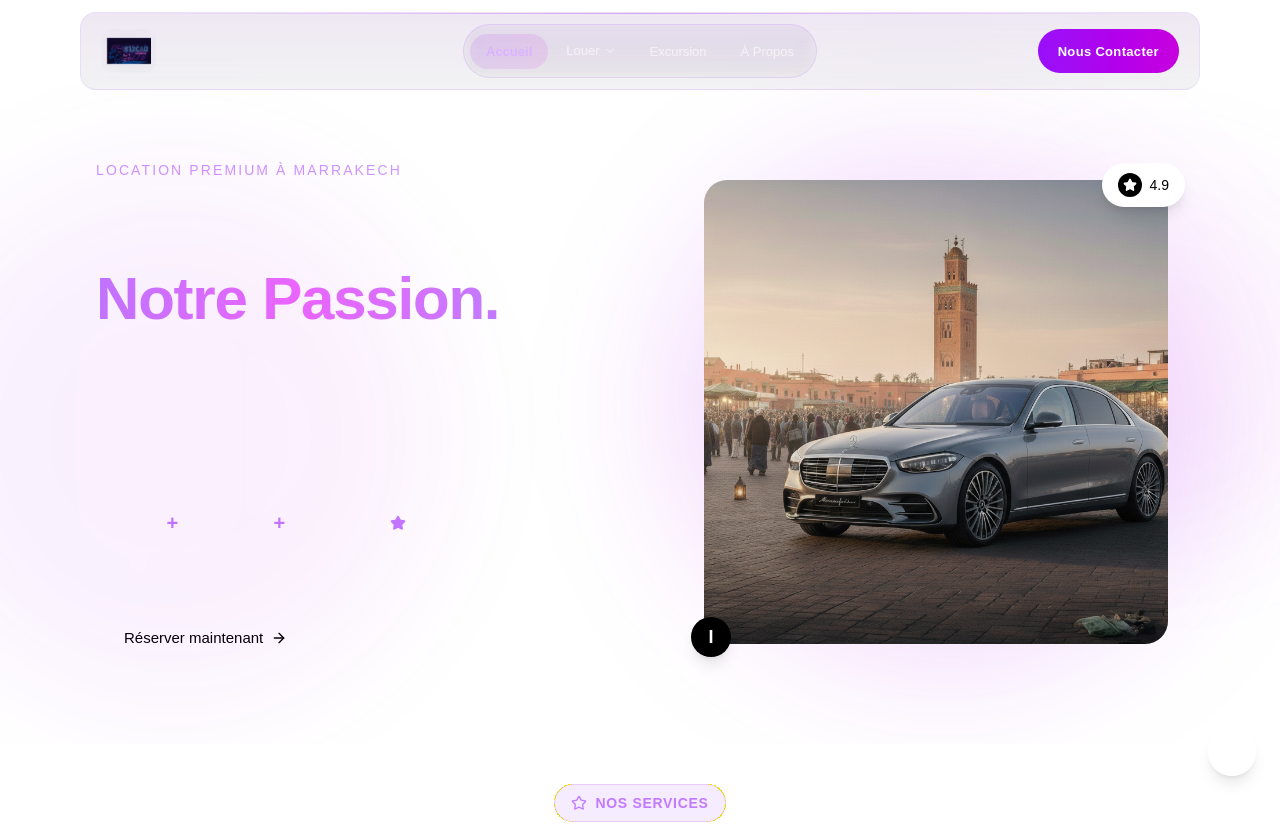
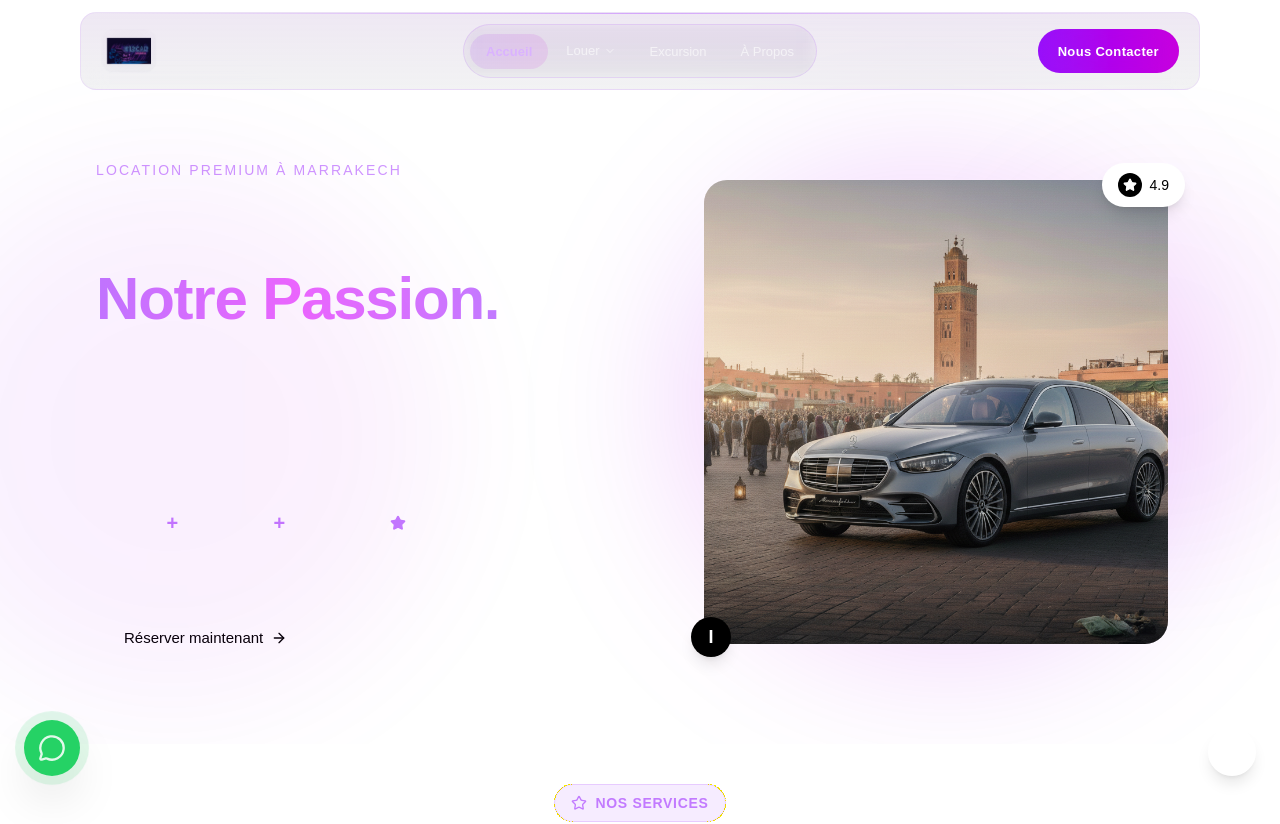
Before and after one commit to H12Car/H12car, a Next.js app: page / in a window 1280 px wide. Shown: the top 824 px of the page. Built offline with nearby package versions, Linux system fonts and the light colour scheme.

Commit message:
Added Whatsapp Icons

```diff
--- a/app/layout.tsx
+++ b/app/layout.tsx
@@ -3,6 +3,7 @@ import { Geist, Geist_Mono } from "next/font/google";
 import "./globals.css";
 import Navbar from "@/components/navBar";
 import Footer from "@/components/footer";
+import WhatsAppButton from "@/components/WhatsAppButton";
 import { ModalProvider } from "@/context/modalContext";
 
 
@@ -36,6 +37,7 @@ export default function RootLayout({
           <Navbar />
           <main>{children}</main>
           <Footer />
+          <WhatsAppButton />
         </ModalProvider>
       </body>
     </html>
--- /dev/null
+++ b/components/WhatsAppButton.tsx
@@ -0,0 +1,32 @@
+"use client";
+
+import { motion } from "framer-motion";
+import { MessageCircle } from "lucide-react";
+
+export default function WhatsAppButton() {
+  const whatsappNumber = "+212614968594"; // Morocco number from footer
+  const message = "Bonjour, je suis intéressé par vos services de location.";
+
+  const handleWhatsAppClick = () => {
+    const url = `https://wa.me/${whatsappNumber.replace(/\s/g, '')}?text=${encodeURIComponent(message)}`;
+    window.open(url, '_blank');
+  };
+
+  return (
+    <motion.button
+      onClick={handleWhatsAppClick}
+      whileHover={{ scale: 1.1, y: -2 }}
+      whileTap={{ scale: 0.95 }}
+      initial={{ opacity: 0, scale: 0 }}
+      animate={{ opacity: 1, scale: 1 }}
+      transition={{ duration: 0.3 }}
+      className="fixed bottom-6 left-6 z-50 w-14 h-14 rounded-full bg-[#25D366] hover:bg-[#20BD5A] text-white shadow-2xl flex items-center justify-center transition-all group"
+      aria-label="Contact via WhatsApp"
+    >
+      <MessageCircle className="w-7 h-7 group-hover:scale-110 transition-transform" />
+
+      {/* Pulse animation */}
+      <span className="absolute inset-0 rounded-full bg-[#25D366] animate-ping opacity-20" />
+    </motion.button>
+  );
+}
```
